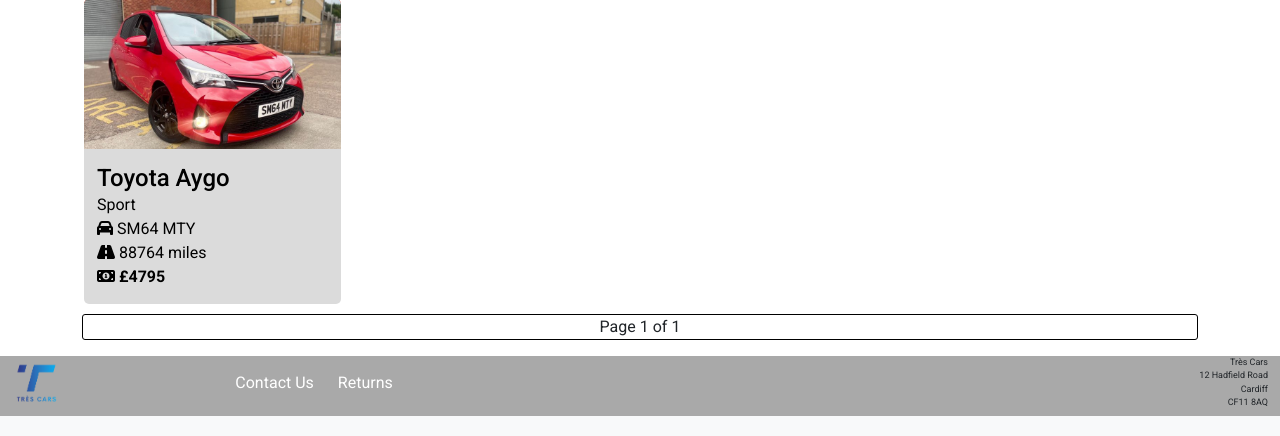
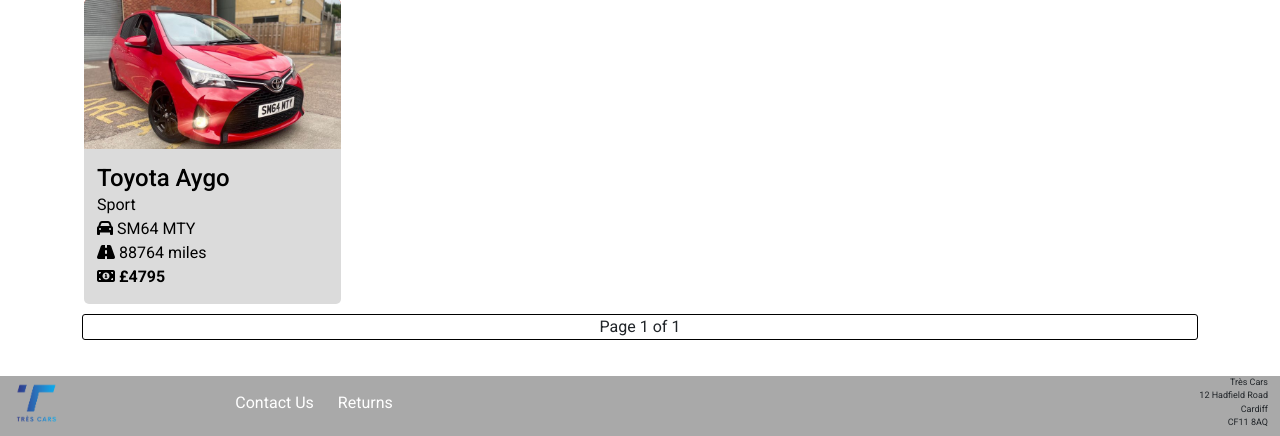
Before and after one commit to cod182/ms4-trescars-2023, a Django app: page /vehicles/ in a window 1280 px wide. Shown: the part 805-1241 px from the top of the page. Run offline with Django 4.2, Linux system fonts and the light colour scheme; data comes from the database, SQL or seed files in the repository; both versions use the stored data as it was after the commit; parts of the project's set-up code (start-up, migrations or seed data) failed here and were passed over; some libraries are stand-ins or nearby versions.

Commit message:
css on footer

```diff
--- a/accessories/static/accessories/css/accessories.css
+++ b/accessories/static/accessories/css/accessories.css
@@ -158,7 +158,7 @@
 }
 
 .footer {
-    margin-top: 0;
+    margin-top: 20px;
 }
 
 
--- a/vehicles/static/vehicles/css/vehicles.css
+++ b/vehicles/static/vehicles/css/vehicles.css
@@ -182,7 +182,7 @@
 }
 
 .footer {
-    margin-top: 0;
+    margin-top: 20px;
 }
 
 
```
Also changed, not shown: db.sqlite3.
